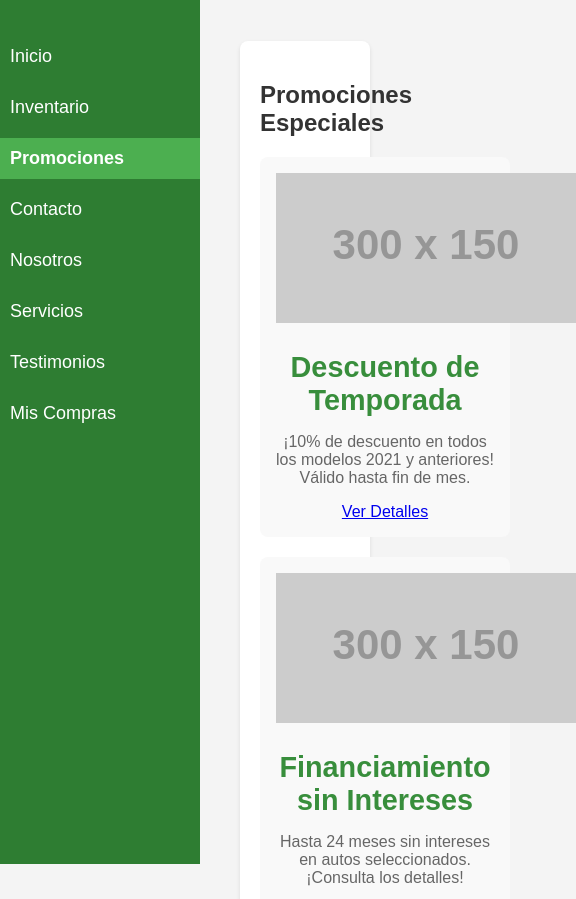
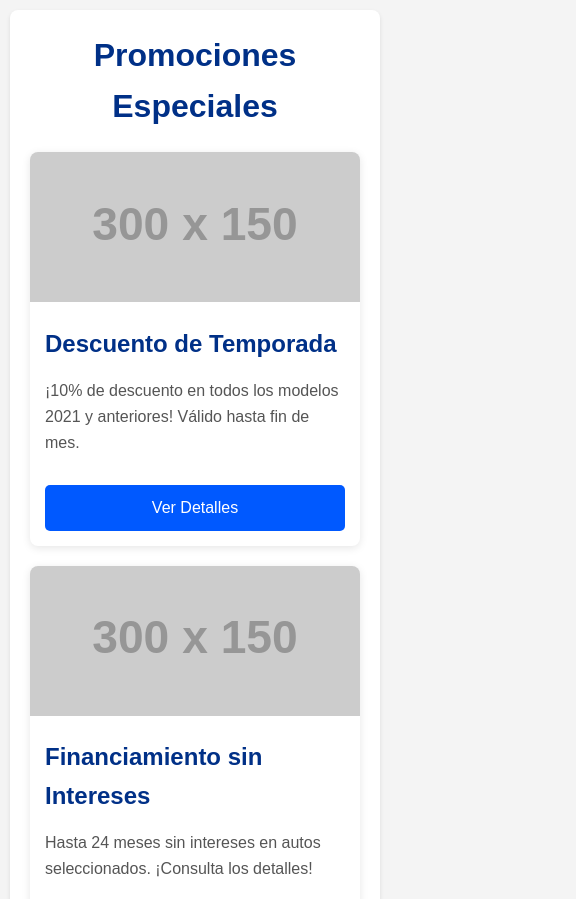
Before and after one commit to km896/ne, a plain HTML site: page promociones.html in a window 390 px wide. Shown: the top 899 px of the page, 576 px wide, since content can reach past the window. Drawn offline with Linux system fonts and the light colour scheme; placeholder pictures from the web are drawn by us.

Commit message:
Update promociones.css

```diff
--- a/promociones.css
+++ b/promociones.css
@@ -1,81 +1,156 @@
+* {
+    margin: 0;
+    padding: 0;
+    box-sizing: border-box;
+}
+
 body {
     font-family: Arial, sans-serif;
+    line-height: 1.6;
+    color: #333;
     background-color: #f4f4f4;
-            color: #333;
-            margin: 0;
+}
+
+header {
+    background-color: #003087;
+    color: white;
+    position: relative;
+}
+
+.menu-toggle {
+    display: none;
+    background: none;
+    border: none;
+    font-size: 1.5rem;
+    color: white;
+    padding: 10px;
+    cursor: pointer;
+    position: absolute;
+    top: 10px;
+    left: 10px;
 }
 
 .sidebar {
+    background-color: #003087;
     width: 200px;
-            background-color: #2e7d32;
-            height: 100vh;
     position: fixed;
     top: 0;
     left: 0;
+    height: 100%;
     padding-top: 20px;
 }
 
 .sidebar ul {
     list-style: none;
-            padding: 0;
 }
 
 .sidebar ul li {
-            margin: 10px 0;
+    margin: 15px 0;
 }
 
 .sidebar ul li a {
     color: white;
     text-decoration: none;
-            font-size: 18px;
-            padding: 10px;
+    padding: 10px 20px;
     display: block;
+    transition: background-color 0.3s;
 }
 
 .sidebar ul li a:hover,
 .sidebar ul li a.active {
-            background-color: #4caf50;
-            font-weight: bold;
+    background-color: #0059ff;
+    border-radius: 5px;
 }
 
 .container {
     margin-left: 220px;
     padding: 20px;
+    max-width: 1200px;
 }
 
 .section {
-            background-color: white;
     padding: 20px;
-            margin-bottom: 20px;
+    background: white;
     border-radius: 8px;
     box-shadow: 0 2px 4px rgba(0, 0, 0, 0.1);
 }
 
-        h2 {
-            color: #388e3c;
-            font-size: 1.8em;
-            margin-bottom: 16px;
+h1 {
+    font-size: 2rem;
+    color: #003087;
+    margin-bottom: 20px;
+    text-align: center;
 }
 
 .card-grid {
     display: grid;
-            grid-template-columns: repeat(auto-fill, minmax(250px, 1fr));
+    grid-template-columns: repeat(auto-fit, minmax(250px, 1fr));
     gap: 20px;
 }
 
 .card {
-            background-color: #f9f9f9;
+    background: #fff;
     border-radius: 8px;
-            padding: 16px;
-            text-align: center;
+    overflow: hidden;
+    box-shadow: 0 2px 8px rgba(0, 0, 0, 0.1);
+    transition: transform 0.3s;
 }
 
-        .card h3 {
-            font-size: 1.2em;
-            color: #333;
-            margin-bottom: 8px;
+.card:hover {
+    transform: translateY(-5px);
+}
+
+.card img {
+    width: 100%;
+    height: 150px;
+    object-fit: cover;
+}
+
+.card h2 {
+    font-size: 1.5rem;
+    padding: 15px;
+    color: #003087;
 }
 
 .card p {
-            color: #666;
+    padding: 0 15px 15px;
+    color: #555;
 }
+
+.btn {
+    display: block;
+    text-align: center;
+    padding: 10px;
+    background-color: #0059ff;
+    color: white;
+    text-decoration: none;
+    margin: 15px;
+    border-radius: 5px;
+    transition: background-color 0.3s;
+}
+
+.btn:hover {
+    background-color: #003087;
+}
+
+@media (max-width: 768px) {
+    .menu-toggle {
+        display: block;
+    }
+
+    .sidebar {
+        width: 100%;
+        height: auto;
+        position: relative;
+        display: none;
+    }
+
+    .sidebar.active {
+        display: block;
+    }
+
+    .container {
+        margin-left: 0;
+        padding: 10px;
+    }
+}
```
Lines whose indentation alone changed are shown as unchanged.
